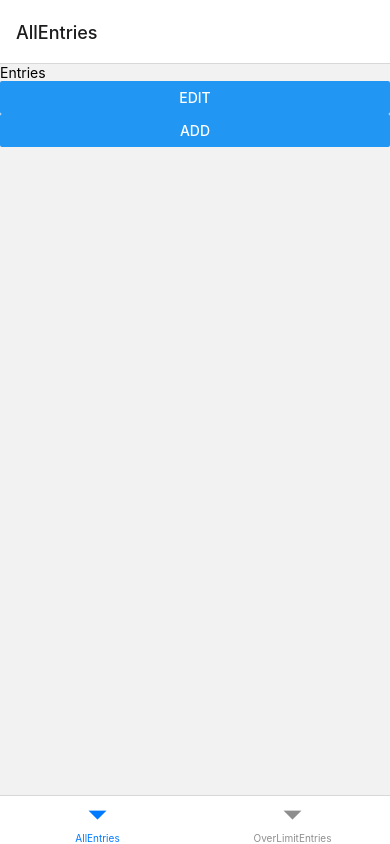
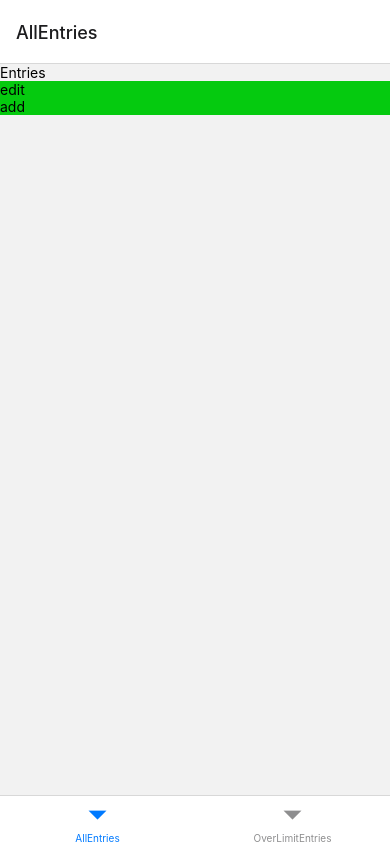
Before and after one commit to ting1065/5520-assignment2, a React Native app: screen /Home in a window 390 px wide. Built offline with nearby package versions, Linux system fonts and the light colour scheme.

Commit message:
added PressableButton

```diff
--- /dev/null
+++ b/components/PressableButton.jsx
@@ -0,0 +1,13 @@
+import { View, Text, Pressable } from 'react-native'
+import React from 'react'
+
+export default function PressableButton({ children, onPressFunction, defaultStyle, pressedStyle }) {
+  return (
+    <Pressable
+      onPress={onPressFunction}
+      style={({ pressed }) => [defaultStyle, pressed && pressedStyle]}
+    >
+        {children}
+    </Pressable>
+  )
+}
--- a/screens/Entries.jsx
+++ b/screens/Entries.jsx
@@ -1,12 +1,38 @@
-import { View, Text, Button } from 'react-native'
+import { View, Text, Button, StyleSheet } from 'react-native'
 import React from 'react'
+import PressableButton from '../components/PressableButton'
+import colors from '../styles/colors'
 
 export default function Entries({ navigation }) {
   return (
     <View>
       <Text>Entries</Text>
-      <Button title="edit" onPress={() => navigation.navigate("Edit") } />
-      <Button title="add" onPress={() => navigation.navigate("Add") } />
+
+      <PressableButton
+        onPressFunction={() => navigation.navigate("Edit")}
+        defaultStyle={styles.button}
+        pressedStyle={styles.buttonPressed}
+      >
+        <Text>edit</Text>
+      </PressableButton>
+
+      <PressableButton
+        onPressFunction={() => navigation.navigate("Add")}
+        defaultStyle={styles.button}
+        pressedStyle={styles.buttonPressed}
+      >
+        <Text>add</Text>
+      </PressableButton>
+
     </View>
   )
 }
+
+const styles = StyleSheet.create({
+  button: {
+    backgroundColor: colors.componentColor,
+  },
+  buttonPressed: {
+    backgroundColor: colors.componentPressedColor,
+  },
+});
--- a/styles/colors.js
+++ b/styles/colors.js
@@ -1,6 +1,7 @@
 const colors = {
     backgroundColor: '#C6F5C9',
     componentColor: '#05CA0F',
+    componentPressedColor: '#61D167',
     frameColor: '#61D167',
     textColor: '#05CA0F',
     onComponentTextColor: '#FFFFFF',
```
